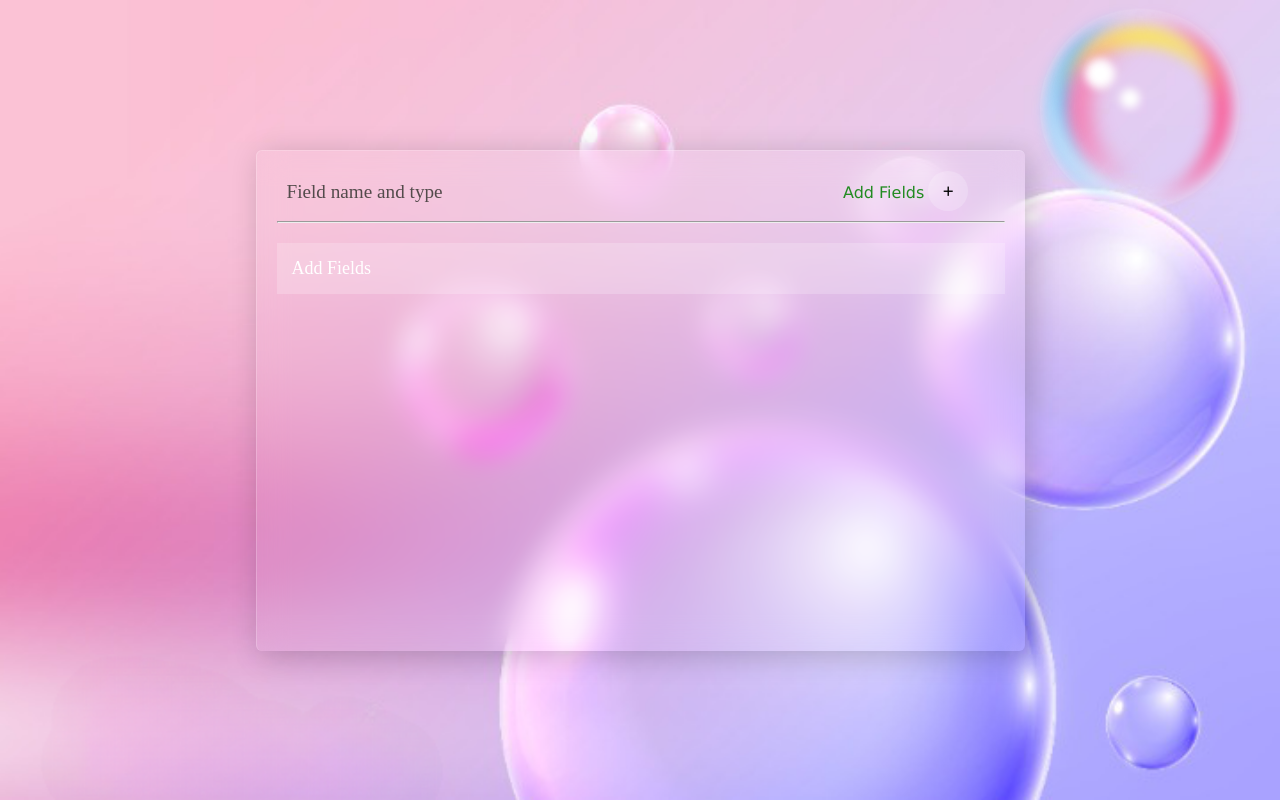
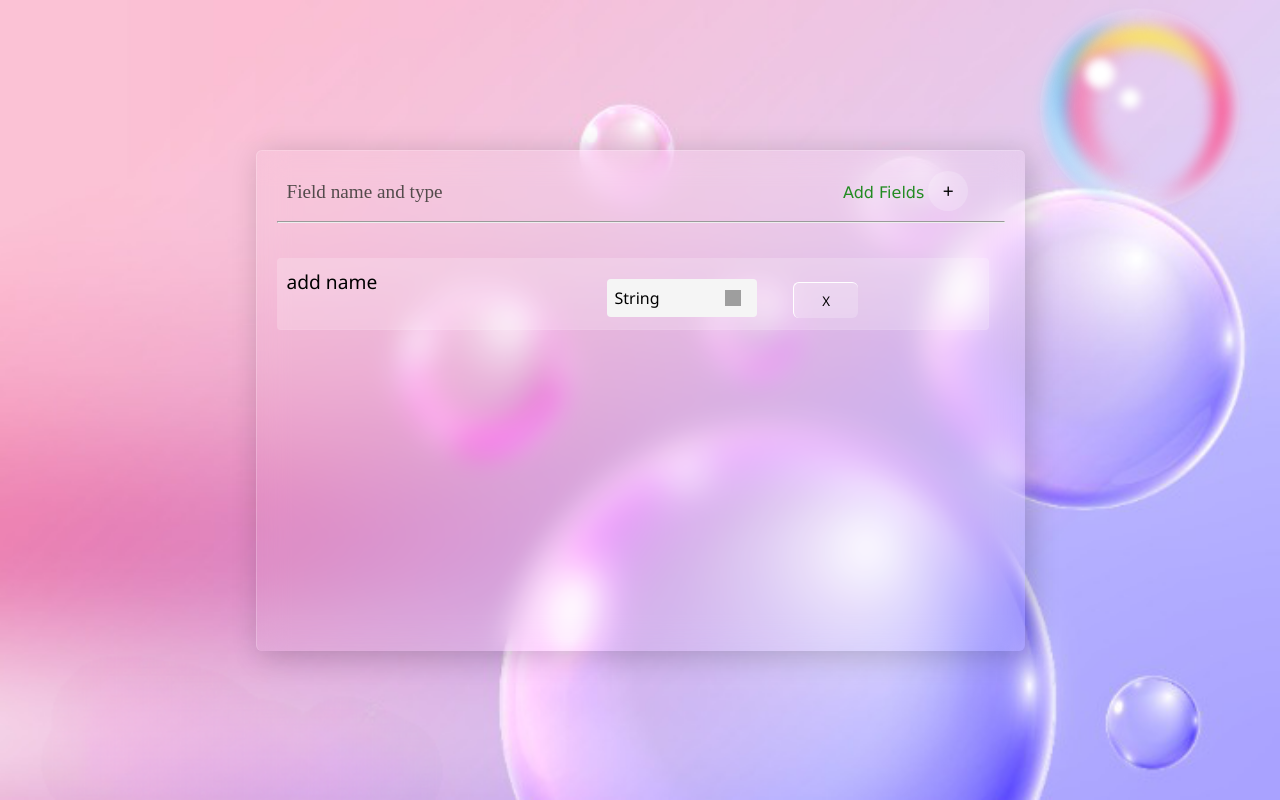
Before and after one commit to Revanth-03/webInterface, a React (Create React App) app: page / in a window 1280 px wide. Built offline with nearby package versions, Linux system fonts and the light colour scheme; grey boxes are pictures that could not be loaded.

Commit message:
Update WebInterface.jsx

```diff
--- a/src/components/WebInterface.jsx
+++ b/src/components/WebInterface.jsx
@@ -5,7 +5,22 @@
 
 const WebInterface = () => {
   // State hook to manage the list of fields
-  const [fields, setFields] = useState([]);
+  const [fields, setFields] = useState([[
+    {
+      name: "person",
+      type: "object",
+      children: [
+        { name: "Ravi", type: "String" },
+        {
+          name: "age",
+          type: "Number",
+        },
+      ],
+    },
+    {
+      name: "Rahul",
+    },
+  ]]);
 
   // Handler function to add a new field to the list
   const handleAddField = () => {
```
